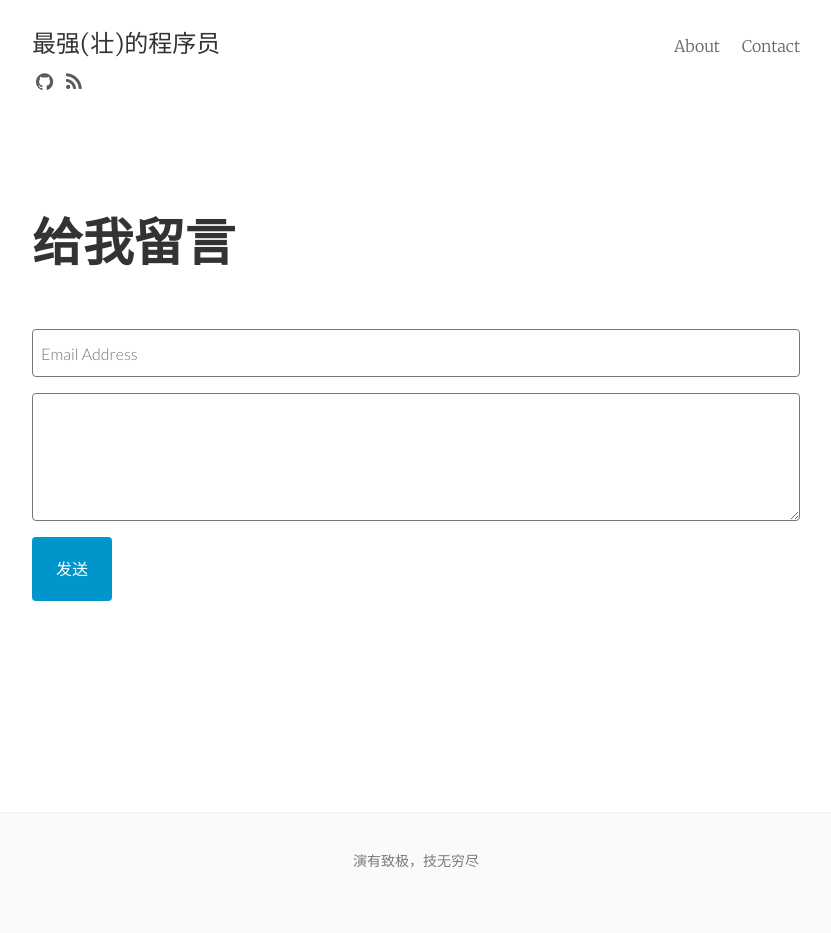
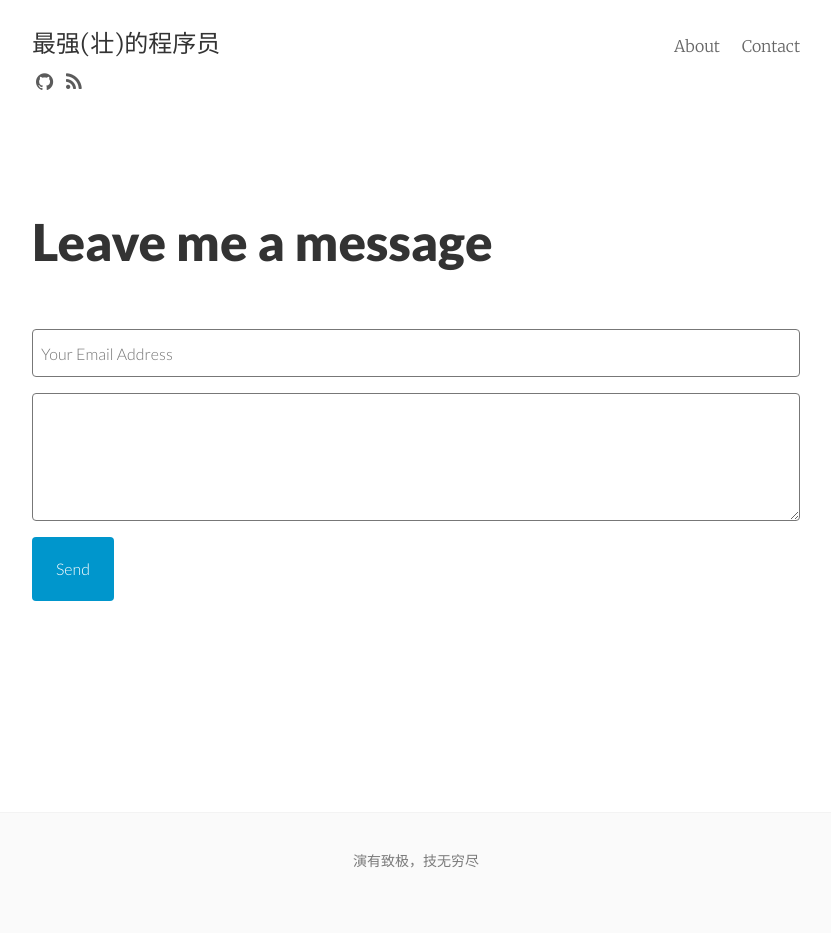
Before and after one commit to zacyang/zacyang.github.io, a Jekyll site: the page built from contact.html, in a window 1280 px wide. Shown: the whole page, without its empty margins (224-1055 px from the left). Built offline with Jekyll 4.4.1, drawn with Linux system fonts in a browser that asks for light colours; nearby versions of some CDN libraries.

Commit message:
update contact

```diff
--- a/contact.html
+++ b/contact.html
@@ -1,13 +1,13 @@
 ---
 layout: page
-title: 给我留言
+title: Leave me a message
 permalink: /contact/
 ---
 
 <div class="py2">
   <form action="https://formspree.io/{{ site.email }}" method="POST" class="form-stacked form-light">
-    <input type="text" name="email" class="input mobile-block" placeholder="Email Address">
+    <input type="text" name="email" class="input mobile-block" placeholder="Your Email Address">
     <textarea type="text" name="content" class="input mobile-block" rows="5" placeholder=""></textarea>
-    <input type="submit" class="button button-blue button-big mobile-block" value="发送">
+    <input type="submit" class="button button-blue button-big mobile-block" value="Send">
   </form>
 </div>
```
